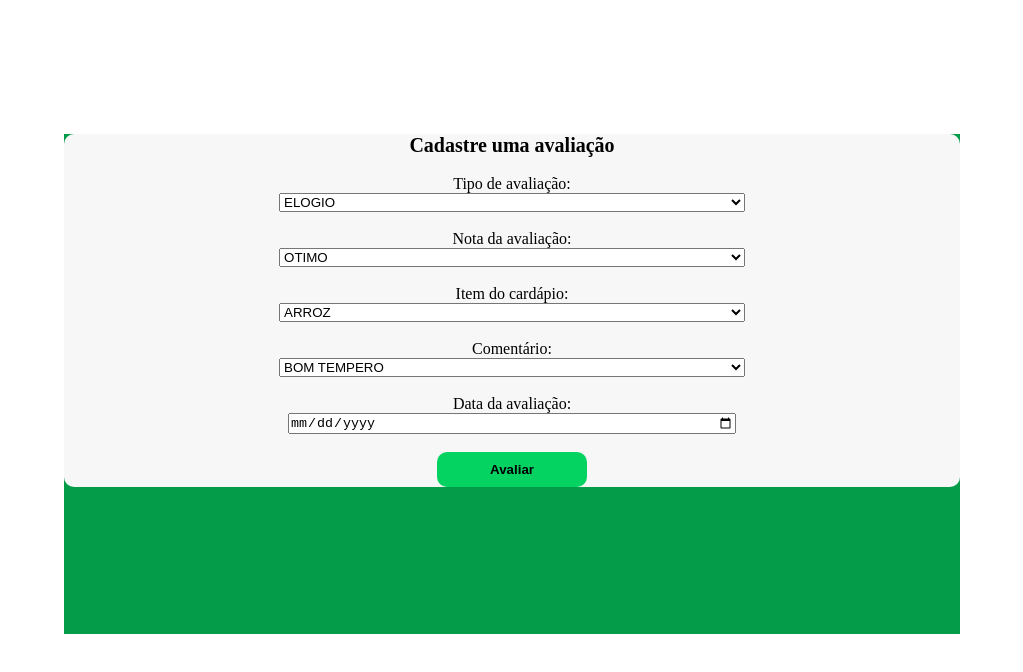
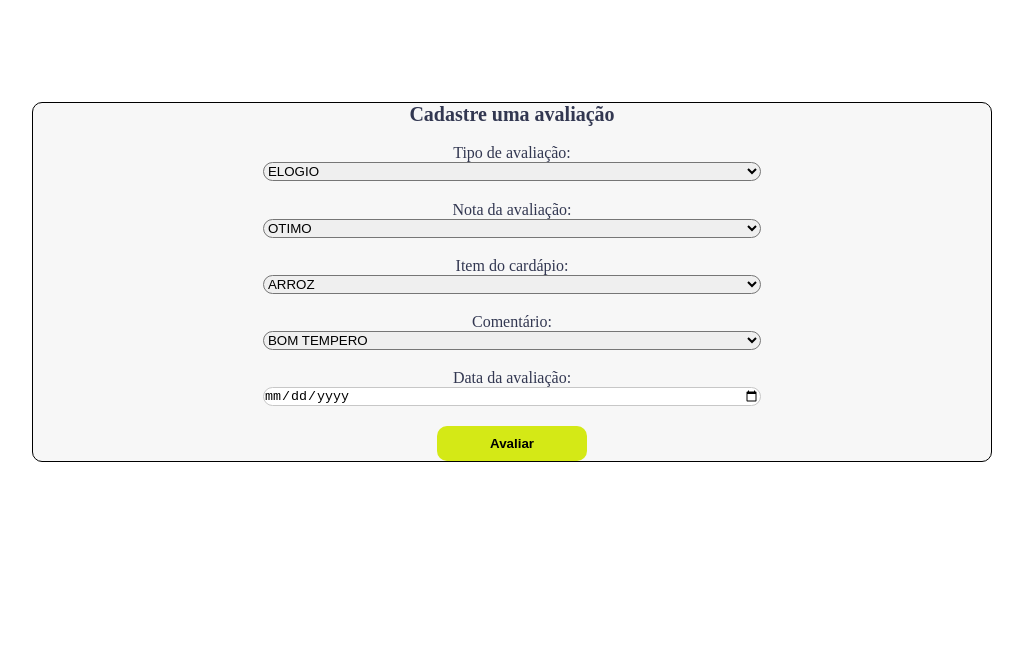
Before and after one commit to rhafaSan/UFCFoodVue, a Vue app: page /rating in a window 1280 px wide. Shown: the top 672 px of the page, without its empty margins (128-1151 px from the left). Built offline with nearby package versions, Linux system fonts and the light colour scheme.

Commit message:
atualizacao de estilos

```diff
--- /dev/null
+++ b/src/components/Footer.vue
@@ -0,0 +1,31 @@
+<template>
+  <footer>
+      <p>Plataforma desenvolvida para a disciplina de WEB</p>
+      <p>Direitos autorais reservados</p>
+  </footer>
+</template>
+
+<script>
+export default {
+    name:'Footer'
+}
+</script>
+
+<style>
+footer{
+    background-color: #0da3e93b;
+    height: 15vh;
+    text-align: center;
+    font-size: 12px;
+    font-family: Arial, Helvetica, sans-serif;
+    display: flex;
+    flex-direction: column;
+
+}
+
+p{
+
+    margin-top: 1%;
+}
+
+</style>
--- a/src/components/PrimaryButton.vue
+++ b/src/components/PrimaryButton.vue
@@ -25,15 +25,17 @@ export default {
   button{
     border: none;
     background-color: #04D361;
+    color: #000;
     width: 150px;
     height: 35px;
     border-radius: 10px;
-    font-weight: 700;
+    font-weight: 600;
     transition: background-color 0.2s;
   }
 
   button:hover{
     cursor: pointer;
     background-color: #04BF58;
+    color: #fff;
   }
 </style>
--- a/src/views/Dashboard.vue
+++ b/src/views/Dashboard.vue
@@ -9,18 +9,9 @@
         <div class="container">
             <div class="sidebar-menu">
                 <div class="bar-block">
-                    <a href="/dashboard" class="button">
-                        <p>Início</p>
-                    </a>
-                    <a href="/rating" class="button">
-                        <p>Avaliações</p>
-                    </a>
-                    <a href="#" class="button">
-                        <p>Cadastros</p>
-                    </a>
-                    <a href="#" class="button">
-                        <p>Configurações</p>
-                    </a>
+                    <router-link to="/dashboard" class="link">Ínicio</router-link>
+                    <router-link to="/rating" class="link">Avaliações</router-link>
+                    <router-link to="#" class="link">Cadastrar</router-link>
                 </div>
             </div>
             <div class="content">
@@ -90,18 +81,17 @@
                 <div class="down-content"></div>
             </div>
         </div>
-
-        <footer class="container-fluid text-center">
-            <p>Plataforma desenvolvida para disciplina de WEB</p>
-            <p>Direitos reservados</p>
-        </footer>
+        <Footer />
 </template>
 
 <script>
 const hamb = require('../assets/hamburguer-de-lentilha.jpg')
-
+import Footer from '@/components/Footer.vue'
 export default {
   name: 'Dashboard',
+  components: {
+      Footer
+  },
   data(){
       return{
           img: hamb,
@@ -115,9 +105,14 @@ export default {
 </script>
 
 <style scoped>
- .main {
+        *{
+            margin: 0;
+            padding: 0;
+            box-sizing: border-box;
+        }
+        .main {
             width: 100%;
-            height: 100vh;
+            height: 100%;
 
         }
 
@@ -146,8 +141,18 @@ export default {
             padding: 15px;
             display: flex;
             flex-direction: column;
+        }
 
-
+        .link{
+            text-decoration: none;
+            background-color:#ffffff;
+            border-radius: 3px;
+            margin-bottom: 3%;
+            color: rgb(19, 34, 170);
+        }
+        .link:hover{
+            color: rgb(19, 34, 170);
+            background-color: rgba(149, 161, 168, 0);
         }
 
         .sidebar-menu .bar-block {
@@ -190,13 +195,7 @@ export default {
             height: 100%;
         }
 
-        footer {
-            background-color: #0da3e93b;
-            height: 5%;
-            text-align: center;
-            font-size: 15px;
-            font-family: sans-serif;
-        }
+
 
         .top-content{
             height: 50%;
@@ -215,6 +214,7 @@ export default {
             flex-direction: row;
             align-items: center;
             justify-content: center;
+            width: 100%;
         }
 
         .card {
@@ -222,6 +222,15 @@ export default {
             transition: 0.3s;
             width: 12%;
             margin-right: 2%;
+            text-overflow: ellipsis;
+        }
+
+        .card h4{
+            font-size: 1vw;
+        }
+
+        .card p{
+            font-size: 12px;
         }
 
         .heading-card{
@@ -234,7 +243,7 @@ export default {
         }
 
         .ilustrator-food{
-            height: 300px;
+            height: 150px;
         }
 
         .container-card {
--- a/src/views/Login.vue
+++ b/src/views/Login.vue
@@ -11,18 +11,27 @@
                     <input type="password" name="password" id="password" required>
                 </div>
                 <div class="button-div">
-                    <button type="submit" class="login-btn" @click="validateLogin">Entrar</button>
-                    <button class="register-btn" @click="goToRegister ">Cadastrar</button>
+                    <!-- <button type="submit" class="login-btn" @click="validateLogin">Entrar</button>
+                    <button class="register-btn" @click="goToRegister ">Cadastrar</button>-->
+                    <PrimaryButton placeholder="Entrar"  />
 
+                    <SecundaryButton placeholder="Cadastrar" />
                 </div>
             </form>
         </div>
      </main>
 </template>
 
-<script scoped>
+<script >
+import PrimaryButton from '@/components/PrimaryButton.vue';
+import SecundaryButton from '@/components/SecundaryButton.vue';
+
 export default {
   name: 'Login',
+  components: {
+      PrimaryButton,
+      SecundaryButton
+  },
   methods: {
     goToRegister(){
       this.$router.push('/register')
@@ -46,7 +55,7 @@ export default {
     border: 1px solid rgba(117, 112, 112, 0.39);
     border-radius: 10px;
     width: 70%;
-    height: 40vh;
+    height: 50vh;
     margin-top: 1%;
     margin-right: auto;
     margin-left: auto;
--- a/src/views/Rating.vue
+++ b/src/views/Rating.vue
@@ -62,30 +62,33 @@ export default {
 </script>
 
 <style scoped>
+*{
+    margin: 0;
+    padding: 0;
+    box-sizing: border-box;
+}
 
 .main-body{
-    width: 70%;
-    height: 500px;
-    margin-right: auto;
-    margin-left: auto;
-    margin-top: 10px;
-    background-color: #049c48;
+    widows: 100%;
+    height: 100%;
 }
 
 .main-body .center-div{
     background-color: #F7F7F7;
-    margin-top: 100px;
+    border: 1px solid #000;
+    width: 75%;
+    height: 75%;
     display: flex;
     flex-direction: column;
     border-radius: 10px;
-    margin-top: 15%;
+    margin: 8% auto auto auto;
     text-align: center;
-    /*border: 1px solid rgba(158, 34, 158, 0.6);*/
 }
 
 .main-body .center-div p{
     font-size: 20px;
     font-weight: 600;
+    color: #323751;
 }
 
 .main-body .center-div span{
@@ -100,23 +103,30 @@ export default {
     flex-direction: column;
 }
 
-.main-body .center-div .form-div select{
+ select{
     width: 52%;
     margin-right: auto;
     margin-left: auto;
     margin-bottom: 2%;
+    border-radius: 10px;
 }
 
-.main-body .center-div .form-div input{
-    width: 50%;
+select, input:focus{
+    outline: none;
+}
+
+input{
+    width: 52%;
     margin-right: auto;
     margin-left: auto;
     margin-bottom: 2%;
+    border-radius: 10px;
+    border: 1px solid #c7c7c7;
 }
 
 .main-body .center-div .form-div label{
     font-weight: 500;
-    /*color: rgb(148, 26, 148)*/
+    color: #323751;
 }
 
 .main-body .center-div .button-div button{
--- a/src/views/Register.vue
+++ b/src/views/Register.vue
@@ -22,12 +22,12 @@
 
                 </div>
                 <div class="button-div">
-                   <button type="submit" class="login-btn" @click="watchRegister">Finalizar cadastro</button>
+                   <!-- <button type="submit" class="login-btn" @click="watchRegister">Finalizar cadastro</button> -->
                     <SecundaryButton placeholder="Finalizar cadastro" type="submit" />
                 </div>
             </form>
-        </div>
-    </main>
+    </div>
+</main>
 </template>
 
 <script>
@@ -67,14 +67,14 @@ export default {
 }
 
 .center-div{
-
+    border: 1px solid #000;
     text-align: center;
     display: flex;
     flex-direction: column;
     background-color: #F7F7F7;
     border-radius: 10px;
     width: 70%;
-    height: 55vh;
+    height: 70vh;
     margin-top: 1%;
     margin-right: auto;
     margin-left: auto;
@@ -108,21 +108,8 @@ export default {
 
 .center-div .form-div label{
     font-weight: 500;
+    font-size: 14px;
     color: #32264D;
-}
-
-.center-div .button-div button{
-    margin-bottom: 2%;
-    background-color: #04D361;
-    color: #fff;
-    border: none;
-    transition: background-color 0.2s;
-}
-
-.center-div .button-div button:hover{
-    background-color: #05be59;
-    color: #fff;
-    cursor: pointer;
 }
 
  .input-div input{
@@ -137,9 +124,11 @@ export default {
 }
 
 .form-div .show-btn{
-    width: 10%;
-    height: 40px;
-    background-color: #d1e751;
+    width: 14%;
+    height: 30px;
+    font-size: 11px;
+    background-color: #10a580;
+    font-weight: 500;
     color: #fff;
     border: none;
     margin-right: auto;
@@ -149,8 +138,8 @@ export default {
 }
 
 .form-div .show-btn:hover{
-    background-color: #a6b64e;
-    color: #fff;
+    background-color: #39cca0;
+    color: #000;
     cursor: pointer;
 }
 </style>
```
